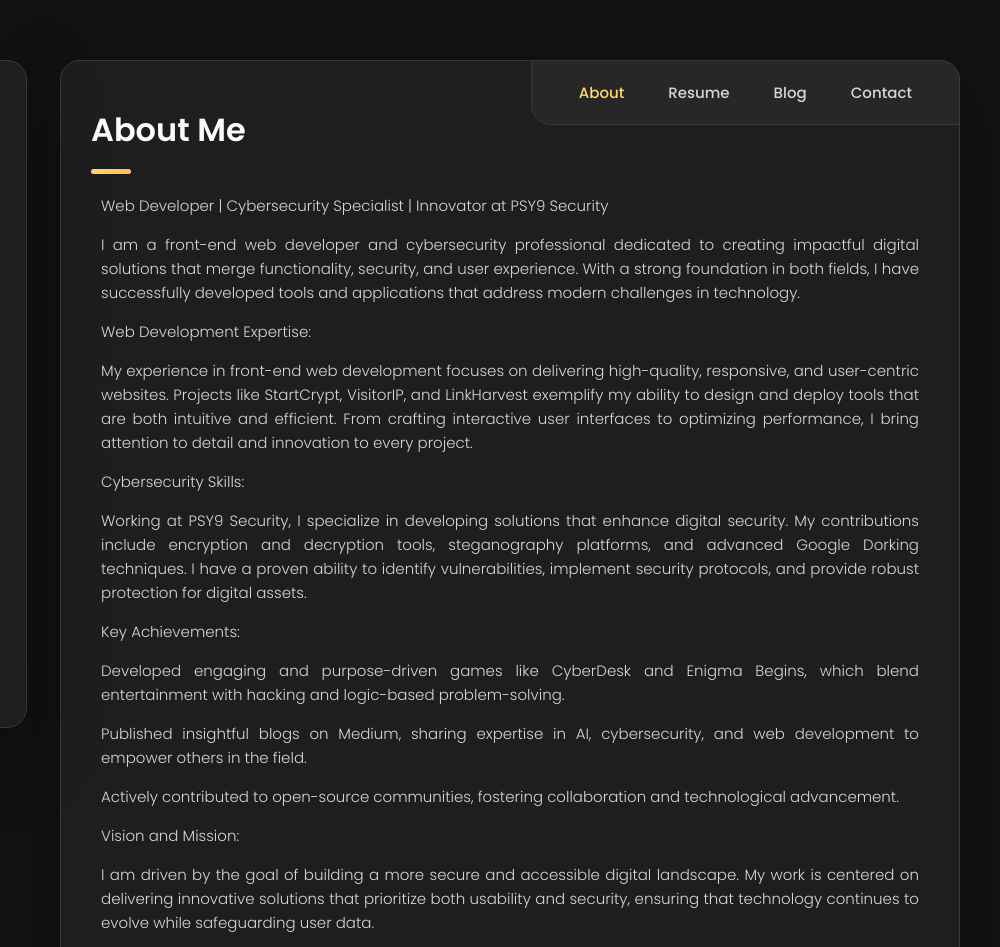
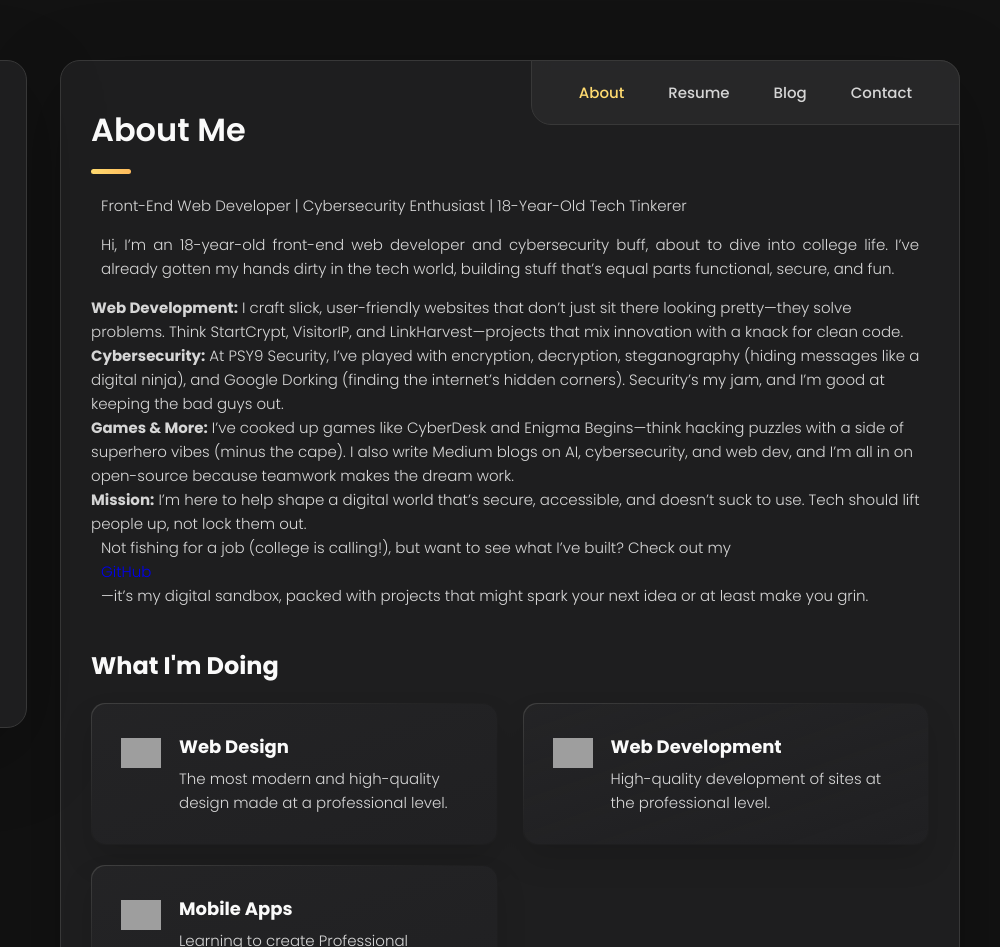
Before and after one commit to cbegins/mehta, a plain HTML site: page index.html in a window 1280 px wide. Shown: the top 947 px of the page, 280-1280 px from the left. Drawn offline with nearby package versions, Linux system fonts and the light colour scheme; grey boxes are pictures that could not be loaded; a script that the page names is missing.

Commit message:
Update index.html

```diff
--- a/index.html
+++ b/index.html
@@ -109,25 +109,15 @@
                 </header>
 
                 <section class="about-text">
-                    <p>Web Developer | Cybersecurity Specialist | Innovator at PSY9 Security</p>
-
-<p>I am a front-end web developer and cybersecurity professional dedicated to creating impactful digital solutions that merge functionality, security, and user experience. With a strong foundation in both fields, I have successfully developed tools and applications that address modern challenges in technology.</p>
-
-<p>Web Development Expertise:</p>
-<p>My experience in front-end web development focuses on delivering high-quality, responsive, and user-centric websites. Projects like StartCrypt, VisitorIP, and LinkHarvest exemplify my ability to design and deploy tools that are both intuitive and efficient. From crafting interactive user interfaces to optimizing performance, I bring attention to detail and innovation to every project.</p>
-
-<p>Cybersecurity Skills:</p>
-<p>Working at PSY9 Security, I specialize in developing solutions that enhance digital security. My contributions include encryption and decryption tools, steganography platforms, and advanced Google Dorking techniques. I have a proven ability to identify vulnerabilities, implement security protocols, and provide robust protection for digital assets.</p>
-
-<p>Key Achievements:</p>
-<p>Developed engaging and purpose-driven games like CyberDesk and Enigma Begins, which blend entertainment with hacking and logic-based problem-solving.</p>
-<p>Published insightful blogs on Medium, sharing expertise in AI, cybersecurity, and web development to empower others in the field.</p>
-<p>Actively contributed to open-source communities, fostering collaboration and technological advancement.</p>
-
-<p>Vision and Mission:</p>
-<p>I am driven by the goal of building a more secure and accessible digital landscape. My work is centered on delivering innovative solutions that prioritize both usability and security, ensuring that technology continues to evolve while safeguarding user data.</p>
-
-<p>Let’s connect to explore opportunities for collaboration or discuss how I can contribute to your next project.</p>
+<p class="profile-title">Front-End Web Developer | Cybersecurity Enthusiast | 18-Year-Old Tech Tinkerer</p>
+<p>Hi, I’m an 18-year-old front-end web developer and cybersecurity buff, about to dive into college life. I’ve already gotten my hands dirty in the tech world, building stuff that’s equal parts functional, secure, and fun.</p>
+<ul>
+  <li><strong>Web Development:</strong> I craft slick, user-friendly websites that don’t just sit there looking pretty—they solve problems. Think StartCrypt, VisitorIP, and LinkHarvest—projects that mix innovation with a knack for clean code.</li>
+  <li><strong>Cybersecurity:</strong> At PSY9 Security, I’ve played with encryption, decryption, steganography (hiding messages like a digital ninja), and Google Dorking (finding the internet’s hidden corners). Security’s my jam, and I’m good at keeping the bad guys out.</li>
+  <li><strong>Games & More:</strong> I’ve cooked up games like CyberDesk and Enigma Begins—think hacking puzzles with a side of superhero vibes (minus the cape). I also write Medium blogs on AI, cybersecurity, and web dev, and I’m all in on open-source because teamwork makes the dream work.</li>
+  <li><strong>Mission:</strong> I’m here to help shape a digital world that’s secure, accessible, and doesn’t suck to use. Tech should lift people up, not lock them out.</li>
+</ul>
+<p>Not fishing for a job (college is calling!), but want to see what I’ve built? Check out my <a href="https://github.com/yourusername">GitHub</a>—it’s my digital sandbox, packed with projects that might spark your next idea or at least make you grin.</p>
 
                 </section>
 
```
